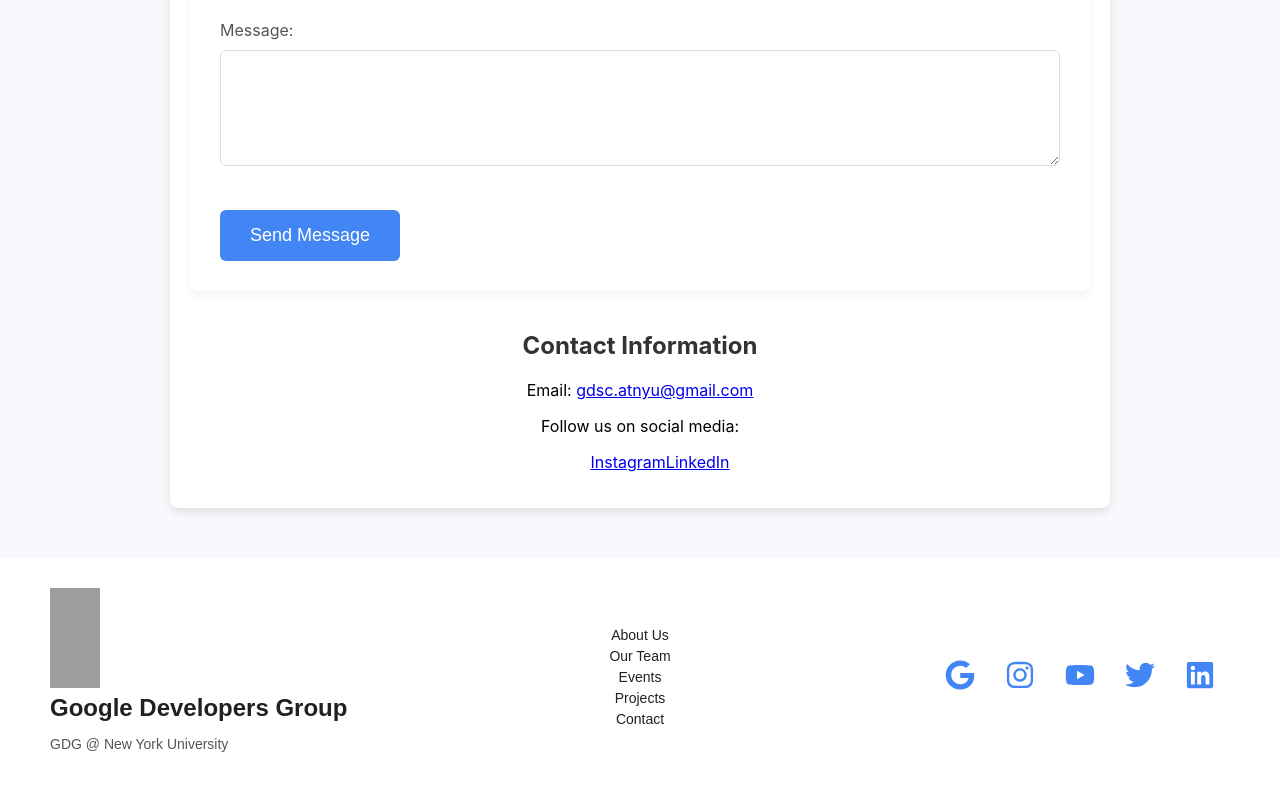
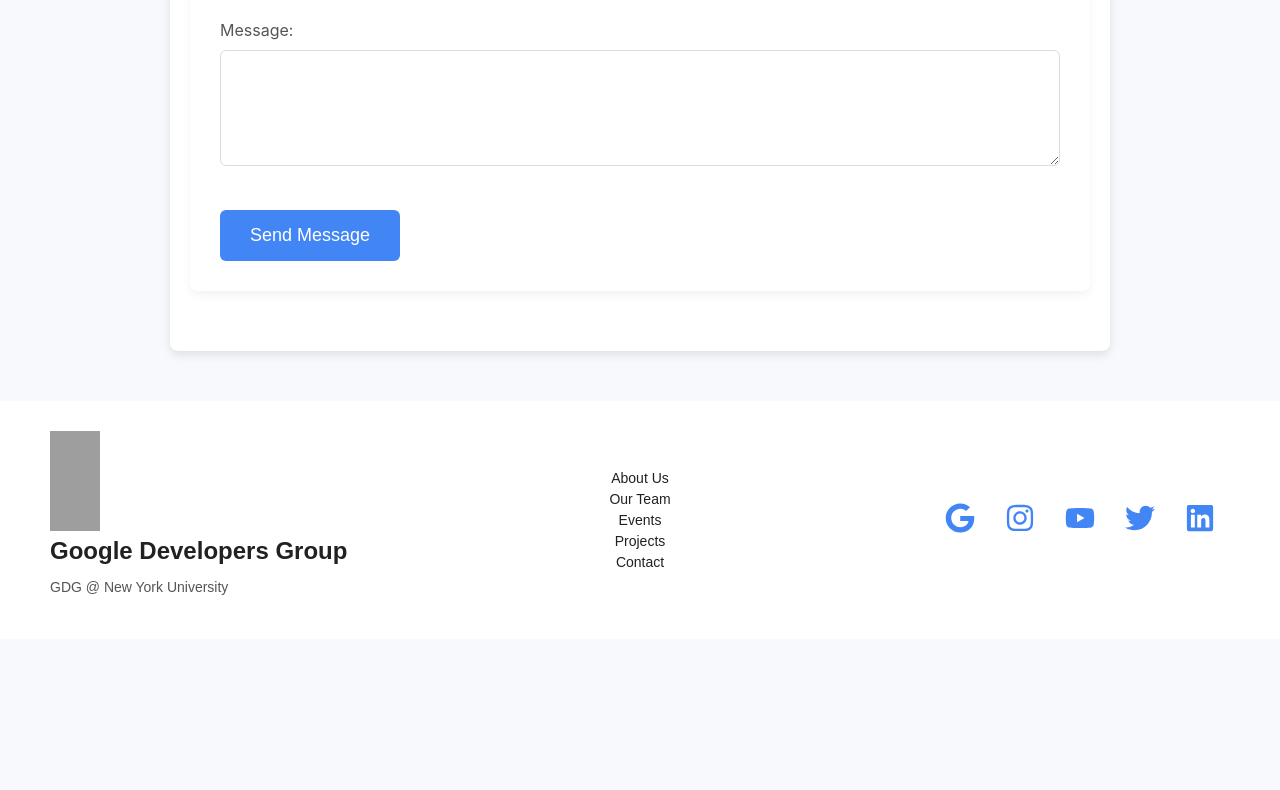
Before and after one commit to BAMOEQ/GDG_Website, a React (Create React App) app in the folder frontend/: page /contact in a window 1280 px wide. Shown: the part 694-1484 px from the top of the page. After the commit the page ends 1333 px from the top, so only its background shows below. Built offline with nearby package versions, Linux system fonts and the light colour scheme; grey boxes are pictures that could not be loaded.

Commit message:
cleaned up contact form (#19)

```diff
--- a/frontend/src/components/Contact/Contact.js
+++ b/frontend/src/components/Contact/Contact.js
@@ -93,17 +93,6 @@ function Contact() {
                     </button>
                 </form>
             </div>
-
-            {/* Contact Information */}
-            <div className="contact-footer-card">
-                <h2>Contact Information</h2>
-                <p>Email: <a href="mailto:gdsc.atnyu@gmail.com">gdsc.atnyu@gmail.com</a></p>
-                <p>Follow us on social media:</p>
-                <ul>
-                    <a href="https://www.instagram.com/gdg_nyu/" target="_blank" rel="noopener noreferrer">Instagram</a>
-                    <a href="https://www.linkedin.com/company/google-developer-groups-nyu/" target="_blank" rel="noopener noreferrer">LinkedIn</a>
-                </ul>
-            </div>
         </div>
     );
 }
```
